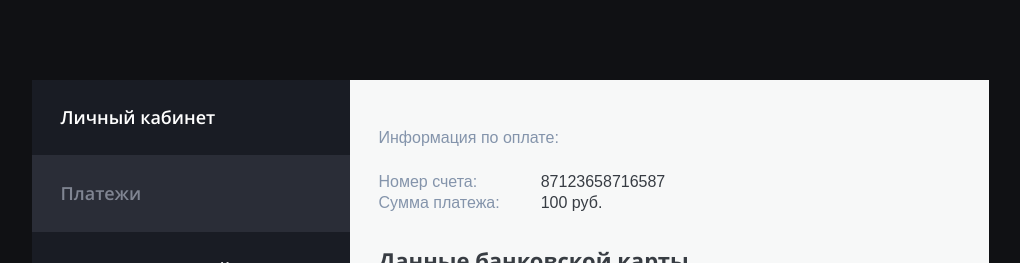
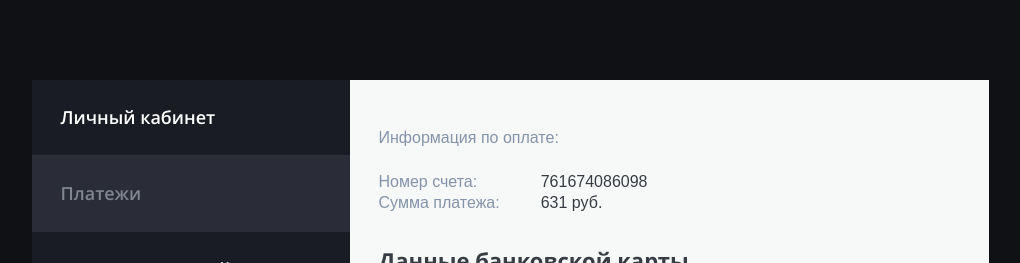
Before and after one commit to gaisinskii/credit-card, a Vue app: page /#/main in a window 1280 px wide. Shown: the top 263 px of the page, without its empty margins (130-1150 px from the left). Built offline with nearby package versions, Linux system fonts and the light colour scheme.

Commit message:
added random check and sum generator

```diff
--- a/src/views/PageMain/PageMain.vue
+++ b/src/views/PageMain/PageMain.vue
@@ -14,8 +14,8 @@
           </h3>
         </div>
         <div class="page__header-block">
-          <span class="page__header-data">87123658716587</span>
-          <span class="page__header-data">100 руб.</span>
+          <span class="page__header-data"> {{ randomCheck }}</span>
+          <span class="page__header-data">{{ randomSum }} руб.</span>
         </div>
       </header>
       <form
@@ -152,6 +152,14 @@ export default {
       monthsArray,
     };
   },
+  computed: {
+    randomCheck() {
+      return Math.floor((Math.random() * 1000000000000) + 1);
+    },
+    randomSum() {
+      return Math.floor((Math.random() * 1000) + 1);
+    },
+  },
   methods: {
     submitForm() {
       console.log('form submit');
```
